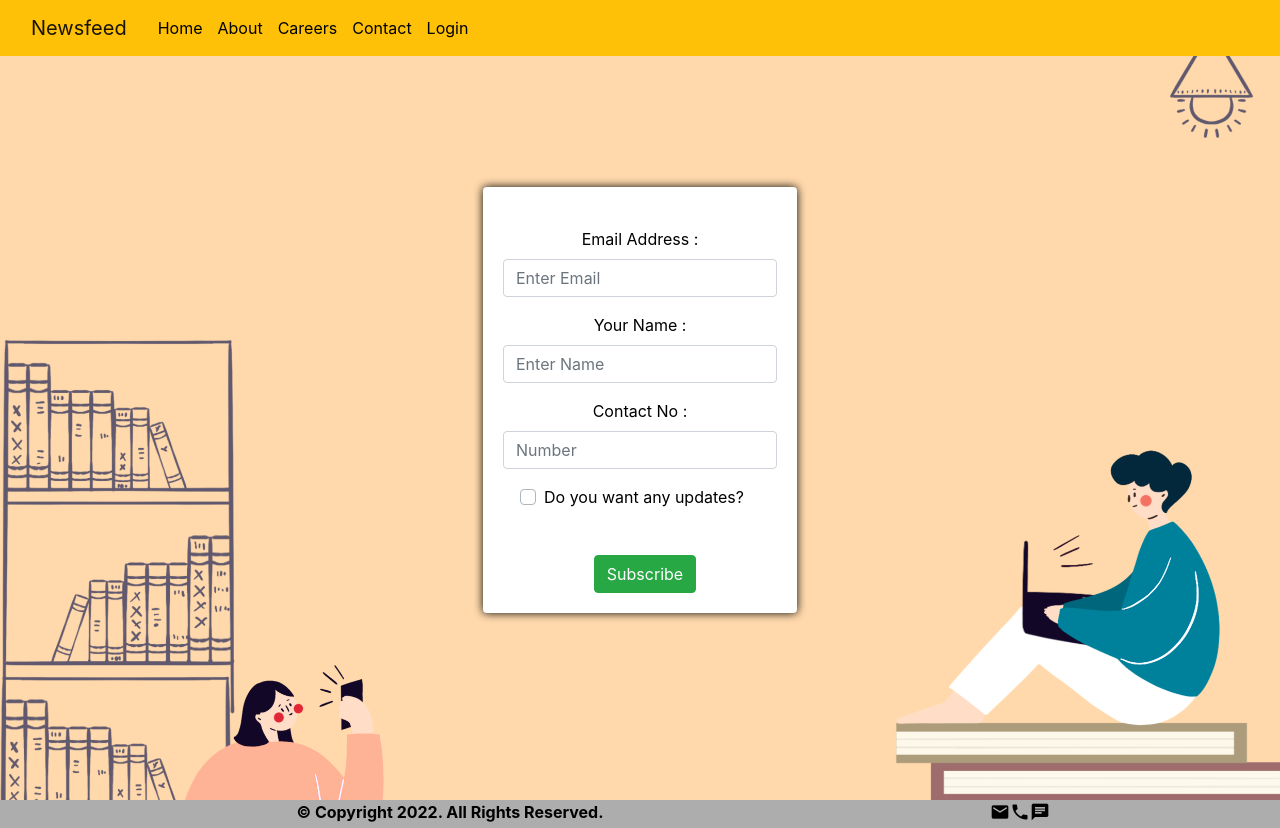
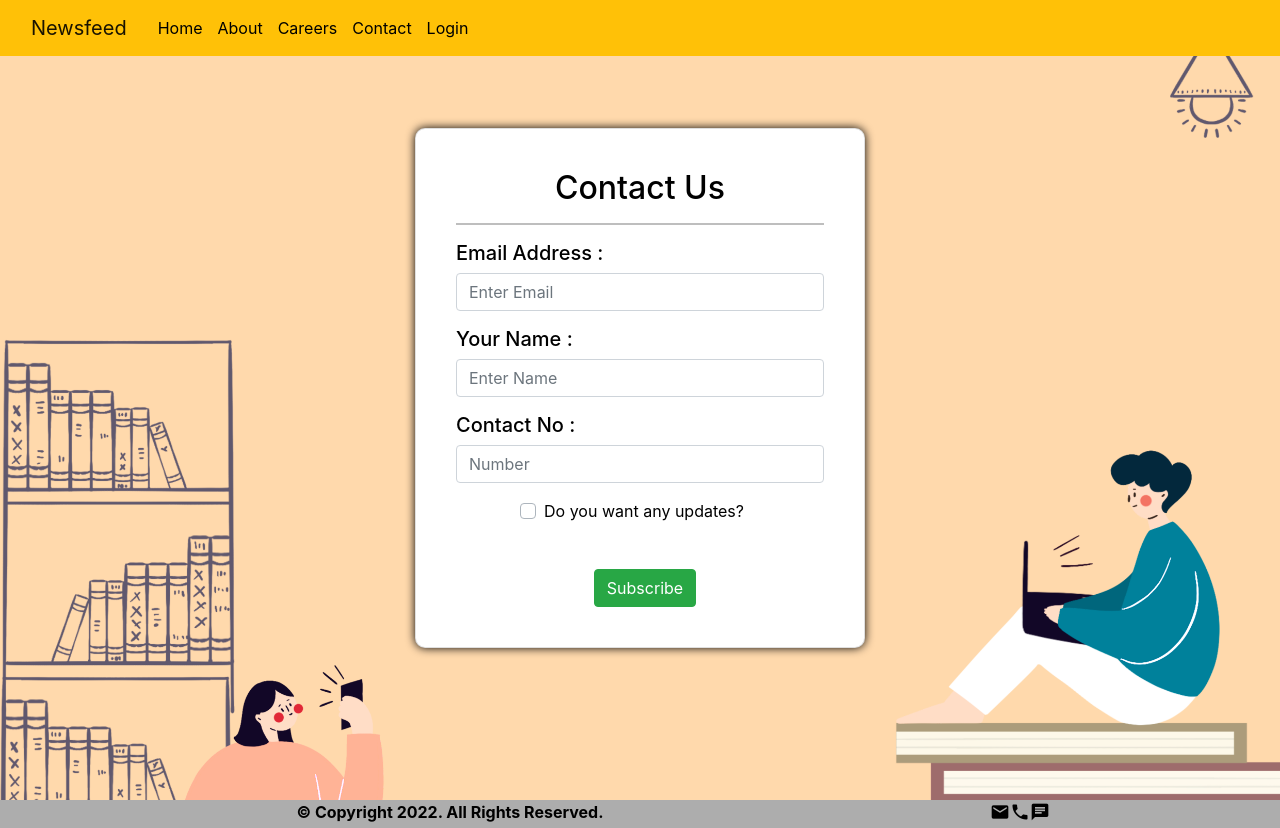
Before and after one commit to mohit7shah/newsfeed, a Vue app: page /contact in a window 1280 px wide. Built offline with nearby package versions, Linux system fonts and the light colour scheme; a web font is replaced by a local one.

Commit message:
Final Complete

```diff
--- a/src/views/AddItem.vue
+++ b/src/views/AddItem.vue
@@ -15,7 +15,7 @@
       >
 
       <div class="newitem">
-        <h3>{{ componentName }} Data</h3>
+        <h3 class="head">{{ componentName }} Data</h3>
         <b-card class="newcard">
           <div class="product_titles">
             <b class="title my-2">Title: </b>
@@ -160,6 +160,10 @@ export default {
   padding-right: 75px;
 }
 
+.head {
+  padding-top: 10px;
+}
+
 .author {
   padding-right: 50px;
 }
--- a/src/views/Contact.vue
+++ b/src/views/Contact.vue
@@ -18,12 +18,10 @@
       Data added Successfully!</b-modal
     >
     <b-card class="data">
-      <b-form-group
-        id="input-group-1"
-        label="Email Address :"
-        label-for="input-1"
-        size="20"
-      >
+      <h2>Contact Us</h2>
+      <hr />
+      <b-form-group id="input-group-1" label-for="input-1" size="20">
+        <h5 class="head">Email Address :</h5>
         <b-form-input
           id="input-1"
           v-model="form.email"
@@ -32,7 +30,8 @@
           required
         ></b-form-input>
       </b-form-group>
-      <b-form-group id="input-group-2" label="Your Name :" label-for="input-2">
+      <b-form-group id="input-group-2" label-for="input-2">
+        <h5 class="head">Your Name :</h5>
         <b-form-input
           id="input-2"
           v-model="form.name"
@@ -40,7 +39,8 @@
           required
         ></b-form-input>
       </b-form-group>
-      <b-form-group id="input-group-3" label="Contact No :" label-for="input-2">
+      <b-form-group id="input-group-3" label-for="input-2">
+        <h5 class="head">Contact No :</h5>
         <b-form-input
           id="input-2"
           v-model="form.number"
@@ -116,20 +116,24 @@ export default {
 .contact {
   background: url("../assets/subscriptionservice.png");
   background-size: cover;
-  text-align: center;
   display: flex;
-  justify-content: center;
-  align-items: center;
   height: 100vh;
   /* width: 100vw; */
   background-position: center;
   background-repeat: no-repeat;
 }
+
+.head {
+  text-align: left;
+}
+
 .data {
-  padding-top: 20px;
-  border: none;
+  width: 450px;
+  margin: auto;
+  margin-top: 10%;
+  border-radius: 10px;
+  padding: 20px;
   box-shadow: rgb(4, 4, 4) 0px 0px 10px;
-  background: rgb(256, 256, 256);
   color: #000;
 }
 
@@ -137,8 +141,4 @@ export default {
   margin-top: 30px;
   margin-left: 10px;
 }
-
-.text-muted {
-  color: #f5f5f5;
-}
 </style>
```
